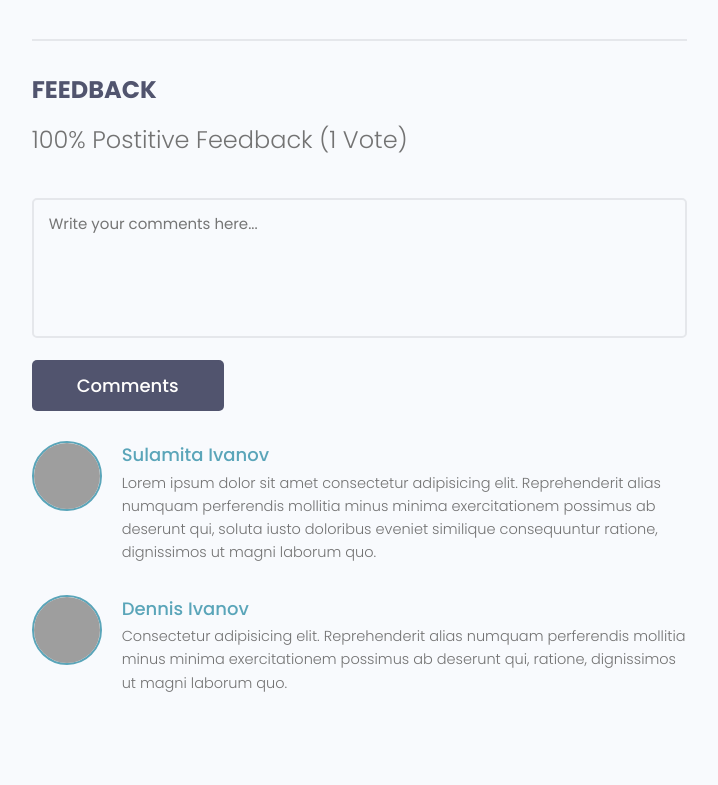
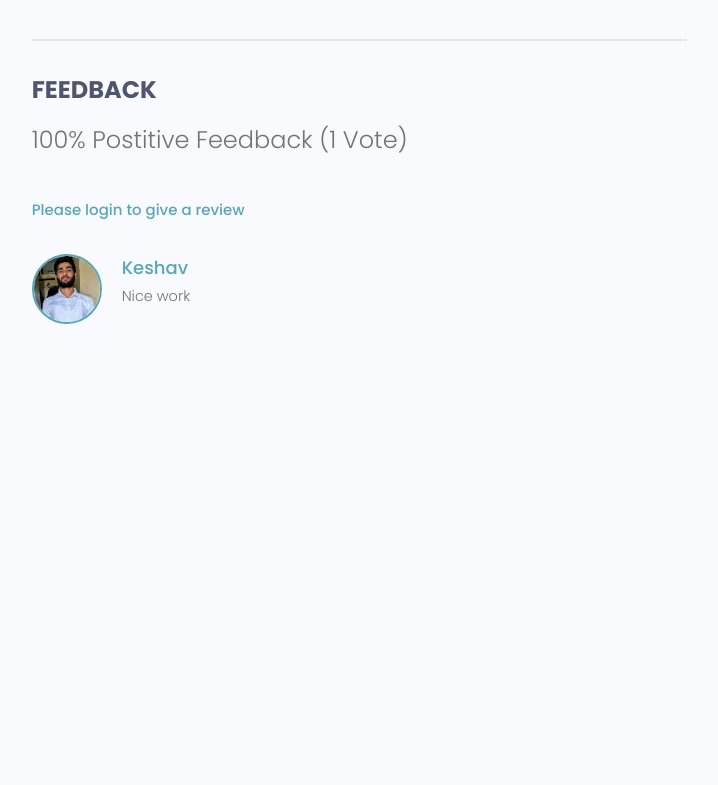
Before and after one commit to keshavdubey1196/DevSearch-Web-app, a Django app: page /projects/project/6117b557-0c78-4b37-9b9f-4db65948973c/ in a window 1280 px wide. Shown: the part 856-1641 px from the top of the page, without its empty margins (465-1183 px from the left). After the commit the page ends 1180 px from the top, so only its background shows below. Run offline with Django 4.2, Linux system fonts and the light colour scheme; data comes from the database, SQL or seed files in the repository; both versions use the stored data as it was after the commit; some libraries are stand-ins or nearby versions; grey boxes are pictures that could not be loaded.

Commit message:
REVIEWS/adding the functionality to add reviews on a project

```diff
--- a/devsearch/projects/form.py
+++ b/devsearch/projects/form.py
@@ -1,6 +1,7 @@
 from django.forms import ModelForm
 from .models import Project
 from django import forms
+from .models import Review
 
 
 class ProjectForm(ModelForm):
@@ -30,3 +31,19 @@ class ProjectForm(ModelForm):
                     "class": "input",
                 }
             )
+
+
+class ReviewForm(ModelForm):
+    class Meta:
+        model = Review
+        fields = ["value", "body"]
+
+        labels = {
+            "value": "Place your vote",
+            "body": "Add a comment with your vote",
+        }
+
+    def __init__(self, *args, **kwargs):
+        super(ReviewForm, self).__init__(*args, **kwargs)
+        for name, field in self.fields.items():
+            field.widget.attrs.update({"class": "input"})
--- a/devsearch/projects/models.py
+++ b/devsearch/projects/models.py
@@ -25,13 +25,30 @@ class Project(models.Model):
         return self.title
 
     class Meta:
-        ordering = ["created"]  # first project first
+        ordering = ["-vote_ratio", "-vote_total", "title"]  # first project first
         # ordering = ["created"]  last project first
+
+    @property
+    def reviewers(self):
+        queryset = self.review_set.all().values_list("owner__id", flat=True)
+        return queryset
+
+    @property
+    def getVoteCount(self):
+        reviews = self.review_set.all()
+        upVotes = reviews.filter(value="up").count()
+        totalVotes = reviews.count()
+
+        ratio = (upVotes / totalVotes) * 100
+        self.vote_total = totalVotes
+        self.vote_ratio = ratio
+
+        self.save()
 
 
 class Review(models.Model):
     VOTE_TYPE = (("up", "Up Vote"), ("down", "Down Vote"))
-    # owner=
+    owner = models.ForeignKey(Profile, on_delete=models.CASCADE, null=True)
     project = models.ForeignKey(Project, on_delete=models.CASCADE)
     body = models.TextField(null=True, blank=True)
     value = models.CharField(max_length=200, choices=VOTE_TYPE)
@@ -40,8 +57,12 @@ class Review(models.Model):
         default=uuid.uuid4, unique=True, primary_key=True, editable=False
     )
 
+    # To make sure that one user can have only one review on a project
+    class Meta:
+        unique_together = [["owner", "project"]]
+
     def __str__(self):
-        return f"{self.value} for {self.project}"
+        return self.value
 
 
 class Tag(models.Model):
--- a/devsearch/projects/templates/projects/single-project.html
+++ b/devsearch/projects/templates/projects/single-project.html
@@ -42,44 +42,45 @@
             <h5 class="project--rating">
               {{project.vote_ratio}}% Postitive Feedback ({{project.vote_total}} Vote{{project.vote_total | pluralize:"s"}})
             </h5>
+            {% if request.user.profile.id in project.reviewers %}
+            <p>You have submitted the review for this project already</p>
+            {% elif request.user.profile == project.owner %}
+            <p>You cannot review your own project</p>
 
-            <form class="form" action="#" method="POST">
-              <!-- Textarea -->
+            {% elif request.user.is_authenticated %}
+            <form class="form" action="{% url 'project' project.id %}" method="POST">
+              {% csrf_token %}
+              {% for field in form %}
               <div class="form__field">
-                <label for="formInput#textarea">Comments: </label>
-                <textarea class="input input--textarea" name="message" id="formInput#textarea"
-                  placeholder="Write your comments here..."></textarea>
+                <label for="formInput#textarea">{{field.label}} </label>
+                {{field}}
               </div>
-              <input class="btn btn--sub btn--lg" type="submit" value="Comments" />
+              {% endfor %}
+              <input class="btn btn--sub btn--lg" type="submit" value="Add Review" />
             </form>
+            {% else %}
+            <a href="{% url 'login' %}?next={{request.path}}">Please login to give a review</a>
+            {% endif %}
+
             <div class="commentList">
+              {% for review in project.review_set.all %}
+              {% if review.body %}
               <div class="comment">
-                <a href="profile.html">
+                <a href="{% url 'user-profile' review.owner.id %}">
                   <img class="avatar avatar--md"
-                    src="https://pbs.twimg.com/profile_images/1335382240931368961/b3wSZKj4_400x400.jpg" alt="user" />
+                    src="{{review.owner.profile_pic.url}}" alt="user" />
                 </a>
                 <div class="comment__details">
-                  <a href="profile.html" class="comment__author">Sulamita Ivanov</a>
+                  <a href="{% url 'user-profile' review.owner.id %}" class="comment__author">{{review.owner.name}}</a>
                   <p class="comment__info">
-                    Lorem ipsum dolor sit amet consectetur adipisicing elit. Reprehenderit alias numquam perferendis
-                    mollitia minus minima exercitationem possimus ab deserunt qui, soluta iusto doloribus eveniet
-                    similique consequuntur ratione, dignissimos ut magni laborum quo.
+                   {{review.body|linebreaksbr}}
                   </p>
                 </div>
               </div>
-              <div class="comment">
-                <a href="profile.html">
-                  <img class="avatar avatar--md" src="https://avatars.githubusercontent.com/u/33843378" alt="user" />
-                </a>
-                <div class="comment__details">
-                  <a href="profile.html" class="comment__author">Dennis Ivanov</a>
-                  <p class="comment__info">
-                    Consectetur adipisicing elit. Reprehenderit alias numquam perferendis mollitia minus minima
-                    exercitationem possimus ab deserunt qui, ratione, dignissimos ut magni laborum quo.
-                  </p>
-                </div>
-              </div>
+              {% endif %}
+              {% endfor %}
             </div>
+
           </div>
         </div>
       </div>
@@ -87,4 +88,6 @@
     </div>
   </main>
 
+
+
 {% endblock content %}
--- a/devsearch/projects/views.py
+++ b/devsearch/projects/views.py
@@ -11,7 +11,8 @@ from django.db.models import Q
 # from .models import Tag
 from .utils import searchProjects
 from .utils import paginateProjects
-
+from .form import ReviewForm
+from django.contrib import messages
 
 # Create your views here.
 
@@ -30,7 +31,20 @@ def projects(request):
 
 def project(request, pk):
     projectObj = Project.objects.get(id=pk)
-    context = {"project": projectObj}
+    form = ReviewForm()
+    if request.method == "POST":
+        form = ReviewForm(request.POST)
+        review = form.save(commit=False)
+        review.project = projectObj
+        review.owner = request.user.profile
+        review.save()
+
+        projectObj.getVoteCount
+
+        messages.success(request, "Reveiw successfully submitted")
+        return redirect("project", pk=projectObj.id)
+
+    context = {"project": projectObj, "form": form}
     return render(request, "projects/single-project.html", context)
 
 
--- a/devsearch/users/templates/users/login_register.html
+++ b/devsearch/users/templates/users/login_register.html
@@ -63,7 +63,7 @@
         <p>Hello Developer, Welcome Back!</p>
       </div>
 
-      <form action="{% url "login" %}" method="POST" class="form auth__form">
+      <form action="" method="POST" class="form auth__form">
         {% csrf_token %}
         <!-- Input:Username -->
         <div class="form__field">
--- a/devsearch/users/views.py
+++ b/devsearch/users/views.py
@@ -22,16 +22,16 @@ def loginUser(request):
         return redirect("profiles")
 
     if request.method == "POST":
-        username = request.POST["username"]
+        username = request.POST["username"].lower()
         password = request.POST["password"]
         try:
             user = User.objects.get(username=username, password=password)
         except:
             messages.error(request, "User does'not exist")
         user = authenticate(request, username=username, password=password)
-        if user:
+        if user is not None:
             login(request, user)
-            return redirect("profiles")
+            return redirect(request.GET["next"] if "next" in request.GET else "account")
         else:
             messages.error(request, "Username or password incorrect!")
     return render(request, "users/login_register.html")
```
Also changed, not shown: devsearch/db.sqlite3, devsearch/projects/migrations/0005_alter_project_options_review_owner_and_more.py (added).
